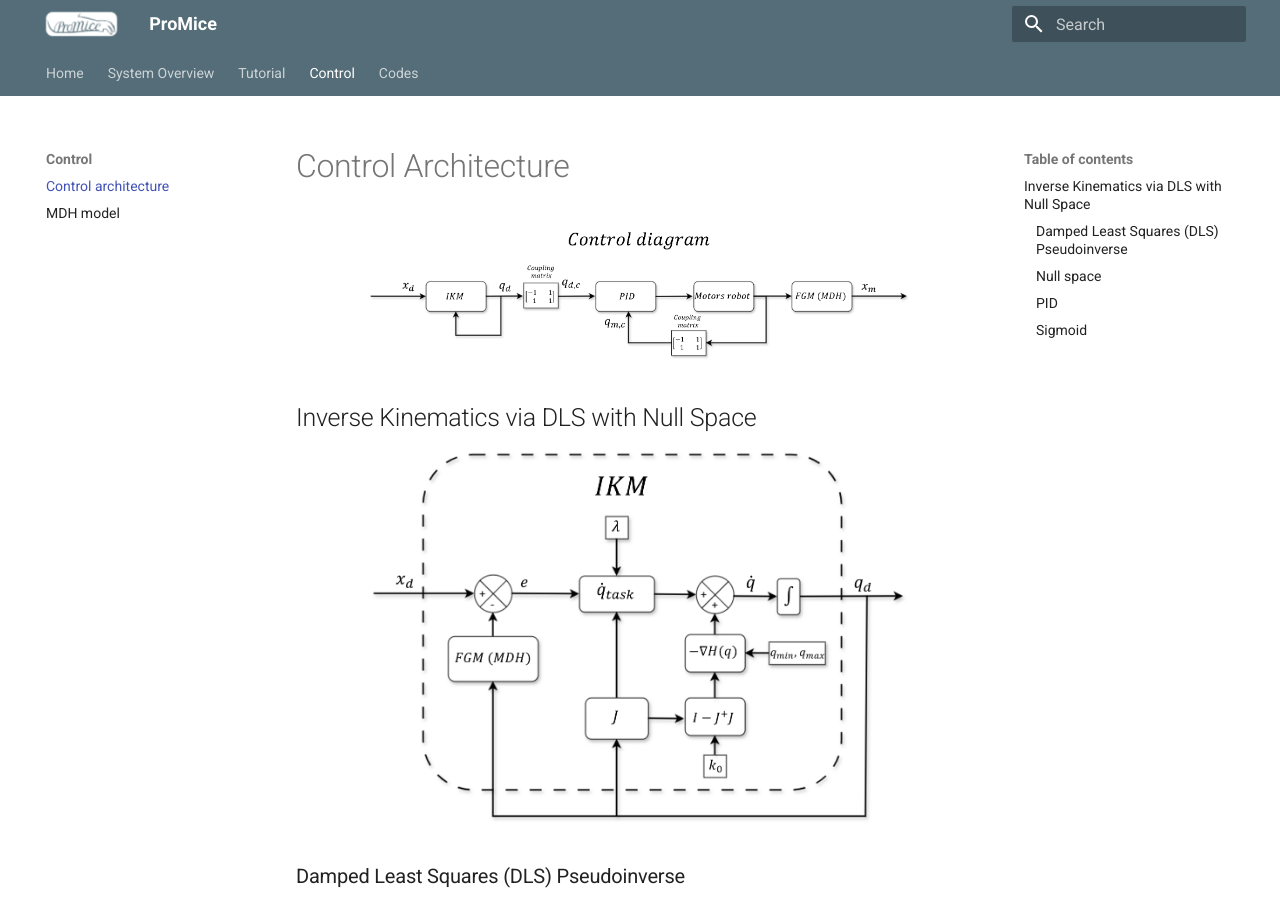
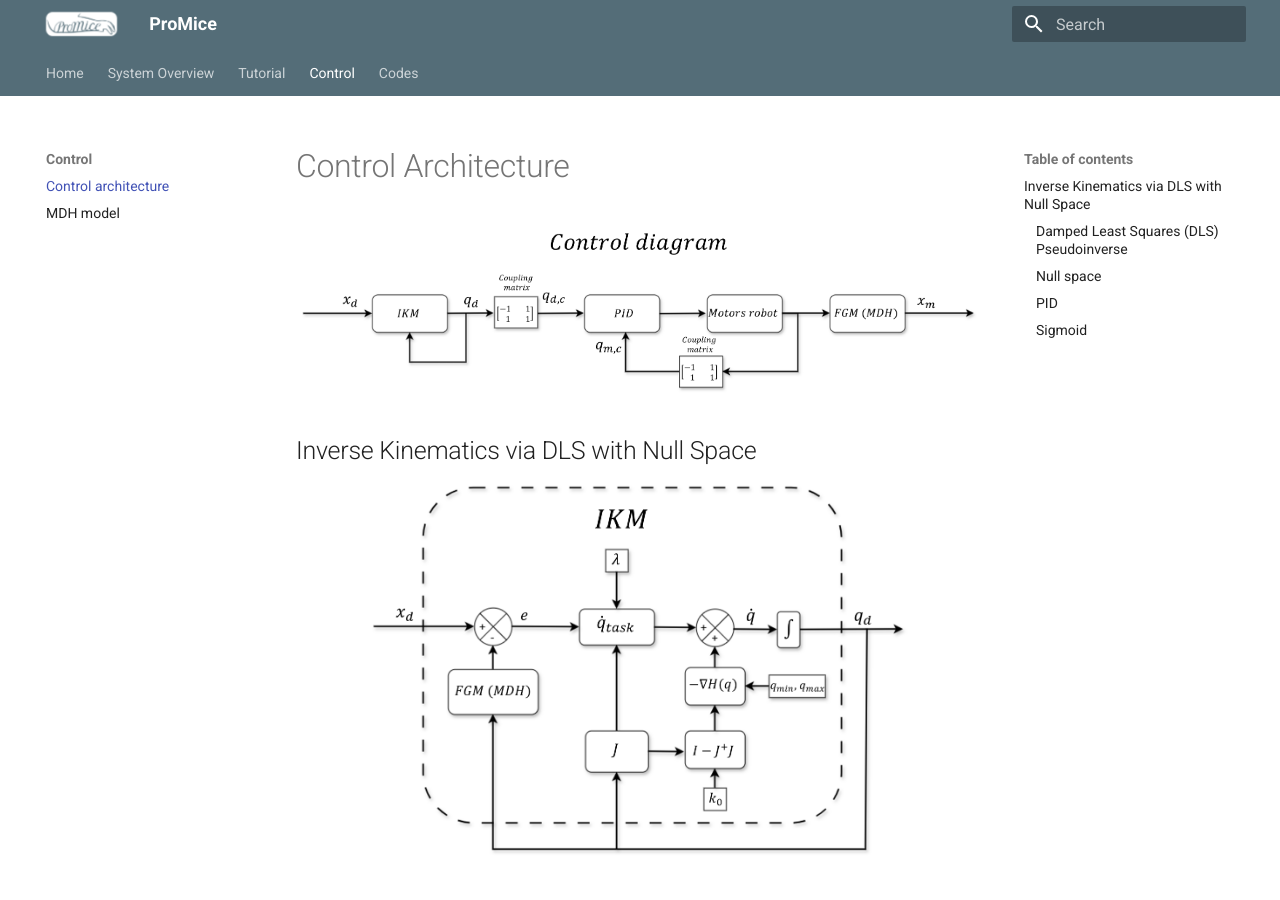
Before and after one commit to Juan-CarlosM/ProMice, an MkDocs documentation site: the page built from docs/control_architecture.md, in a window 1280 px wide and 900 px high. Built offline with MkDocs 1.6.1 and Material for MkDocs 9.7.7, drawn with Linux system fonts in a browser that asks for light colours.

Commit message:
Adjust control diagram image width
Updated the width of the control diagram image to 100%.

```diff
--- a/docs/control_architecture.md
+++ b/docs/control_architecture.md
@@ -1,7 +1,7 @@
 
 # Control Architecture
 
-![Control diagram](images/Control_diagram.png){width=80% .center}
+![Control diagram](images/Control_diagram.png){width=100% .center}
 
 ## Inverse Kinematics via DLS with Null Space
 ![IKM diagram](images/IKM_diagram.png){width=80% .center}
```
